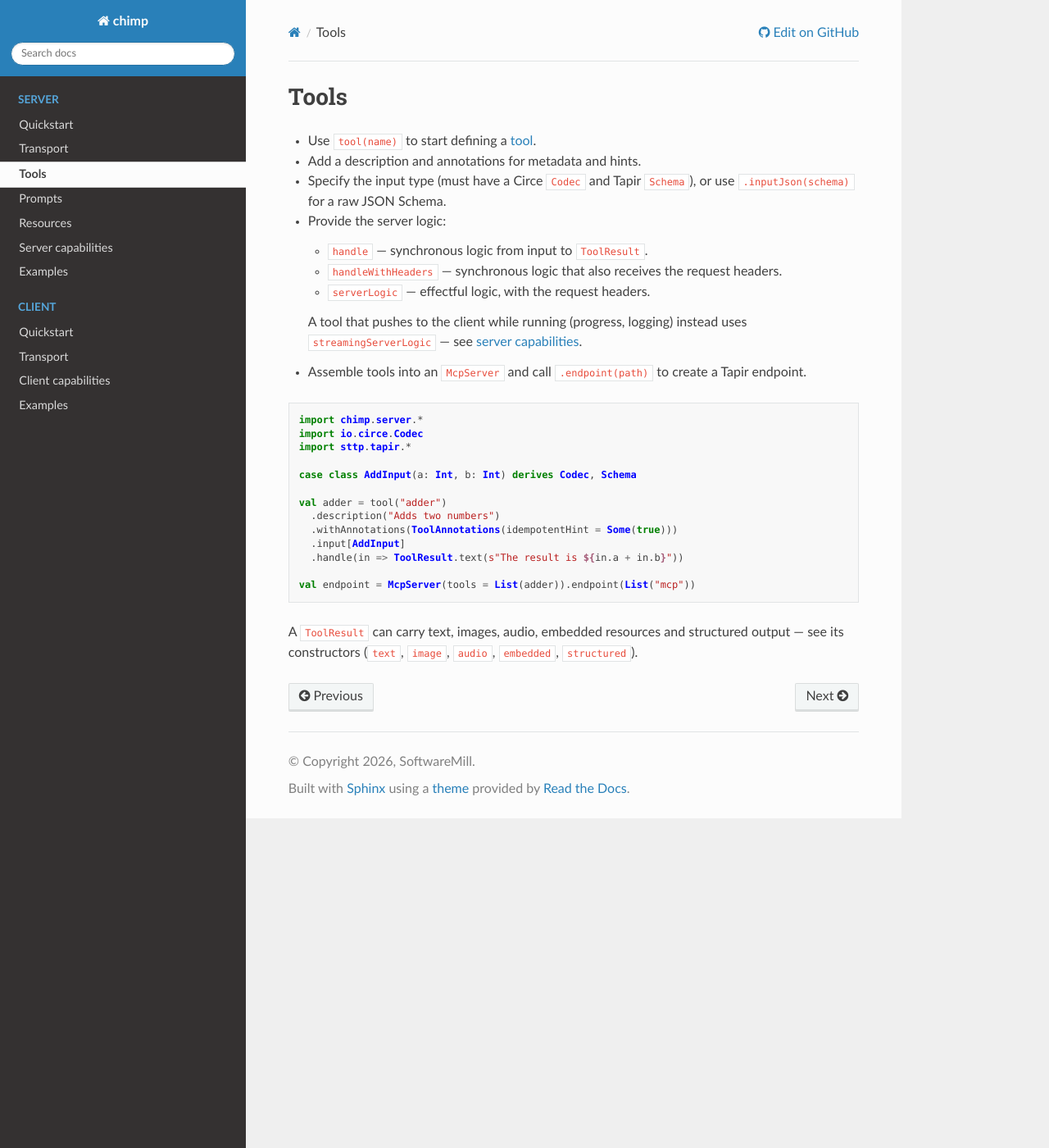
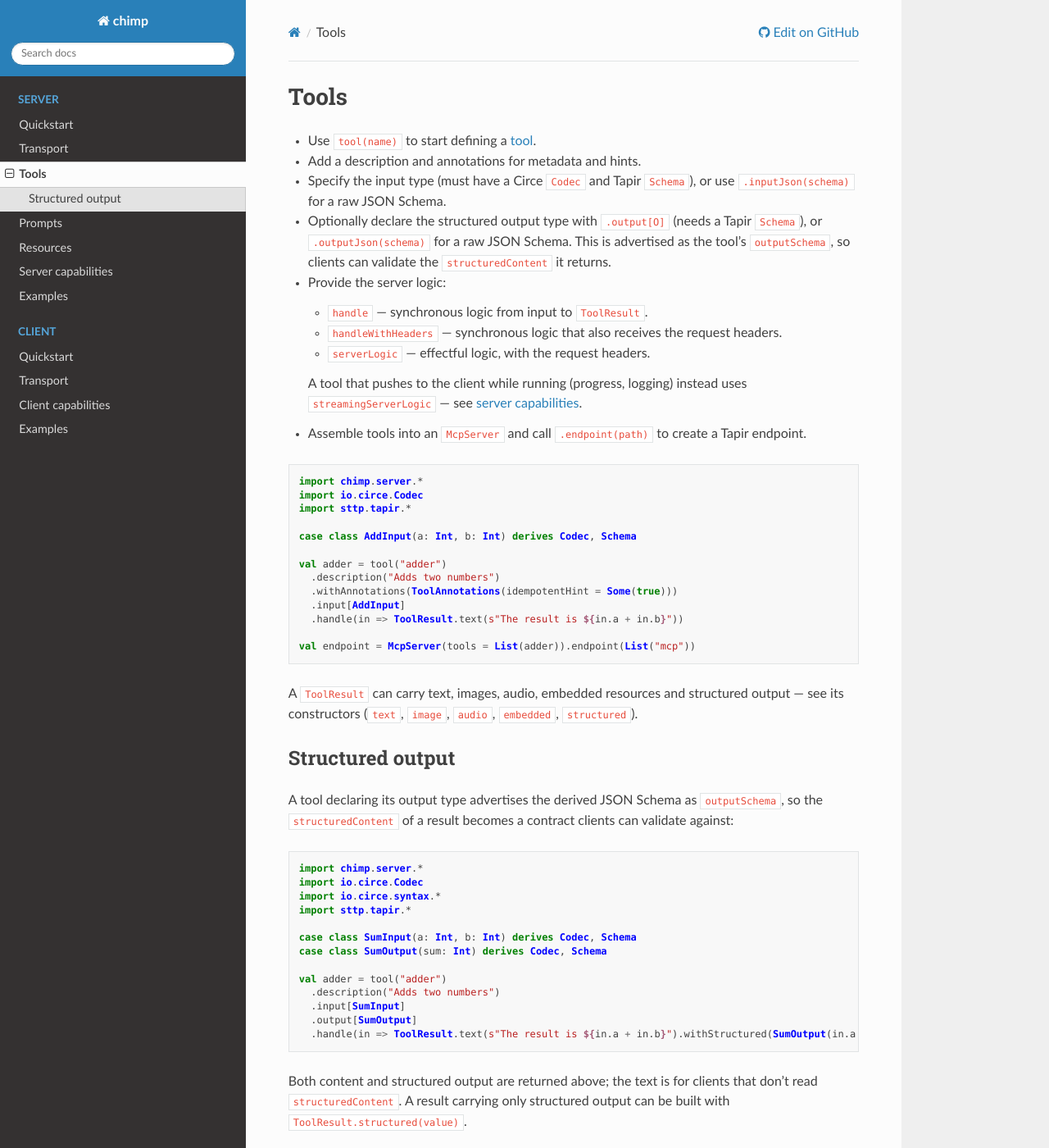
Before and after one commit to softwaremill/chimp, a Sphinx documentation site: the page built from docs/server/tools.md, in a window 1280 px wide and 1400 px high. Shown: the whole window at 82% size. Built offline with Sphinx 7.4.7 and the Read the Docs theme 3.1.0, drawn with Linux system fonts in a browser that asks for light colours.

Commit message:
feat: Add outputSchema to the tool definition

````diff
--- a/docs/server/tools.md
+++ b/docs/server/tools.md
@@ -3,6 +3,8 @@
 - Use `tool(name)` to start defining a [tool](https://modelcontextprotocol.io/specification/2025-11-25/server/tools).
 - Add a description and annotations for metadata and hints.
 - Specify the input type (must have a Circe `Codec` and Tapir `Schema`), or use `.inputJson(schema)` for a raw JSON Schema.
+- Optionally declare the structured output type with `.output[O]` (needs a Tapir `Schema`), or `.outputJson(schema)` for a raw JSON
+  Schema. This is advertised as the tool's `outputSchema`, so clients can validate the `structuredContent` it returns.
 - Provide the server logic:
   - `handle` — synchronous logic from input to `ToolResult`.
   - `handleWithHeaders` — synchronous logic that also receives the request headers.
@@ -28,3 +30,27 @@ val endpoint = McpServer(tools = List(adder)).endpoint(List("mcp"))
 ```
 
 A `ToolResult` can carry text, images, audio, embedded resources and structured output — see its constructors (`text`, `image`, `audio`, `embedded`, `structured`).
+
+## Structured output
+
+A tool declaring its output type advertises the derived JSON Schema as `outputSchema`, so the `structuredContent` of a result becomes a
+contract clients can validate against:
+
+```scala mdoc:compile-only
+import chimp.server.*
+import io.circe.Codec
+import io.circe.syntax.*
+import sttp.tapir.*
+
+case class SumInput(a: Int, b: Int) derives Codec, Schema
+case class SumOutput(sum: Int) derives Codec, Schema
+
+val adder = tool("adder")
+  .description("Adds two numbers")
+  .input[SumInput]
+  .output[SumOutput]
+  .handle(in => ToolResult.text(s"The result is ${in.a + in.b}").withStructured(SumOutput(in.a + in.b).asJson))
+```
+
+Both content and structured output are returned above; the text is for clients that don't read `structuredContent`. A result carrying only
+structured output can be built with `ToolResult.structured(value)`.
````
Also changed, not shown: README.md (+25 -0 lines), generated-docs/out/server/tools.md, 3 other files.
